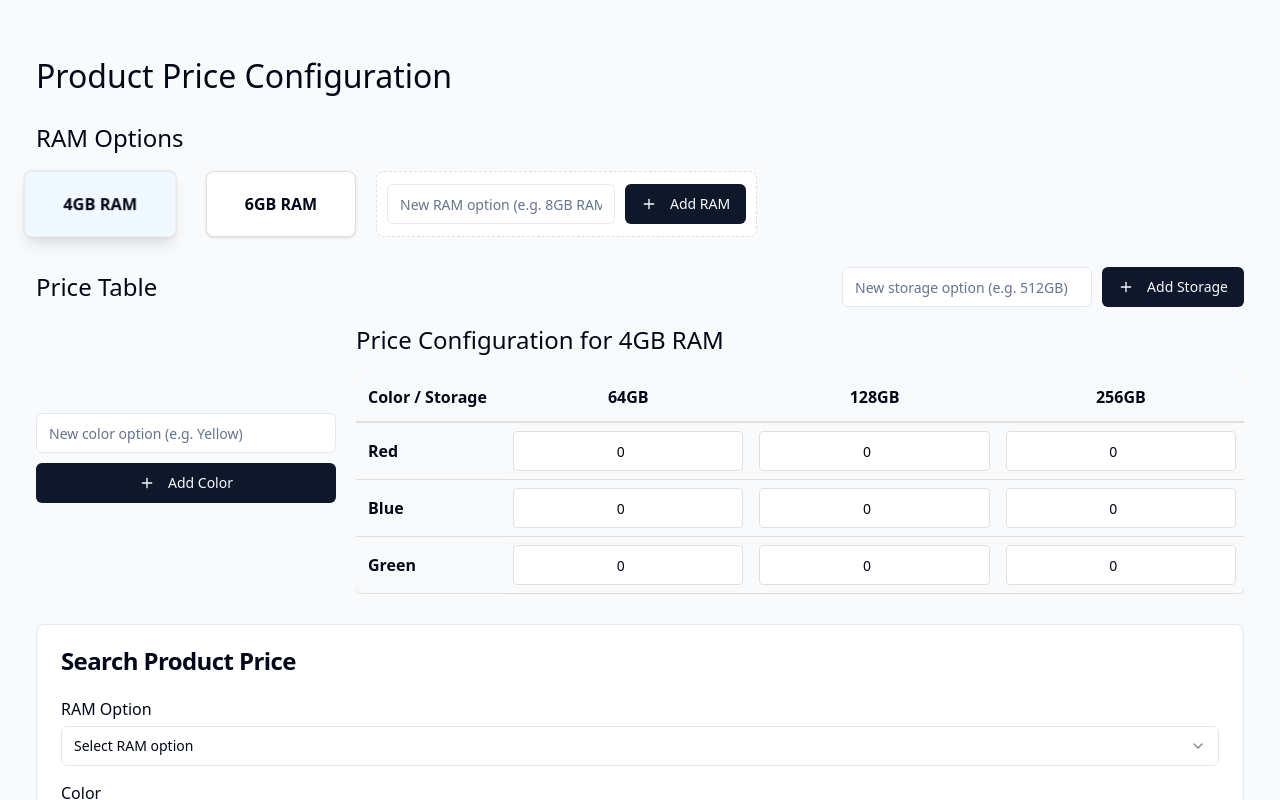
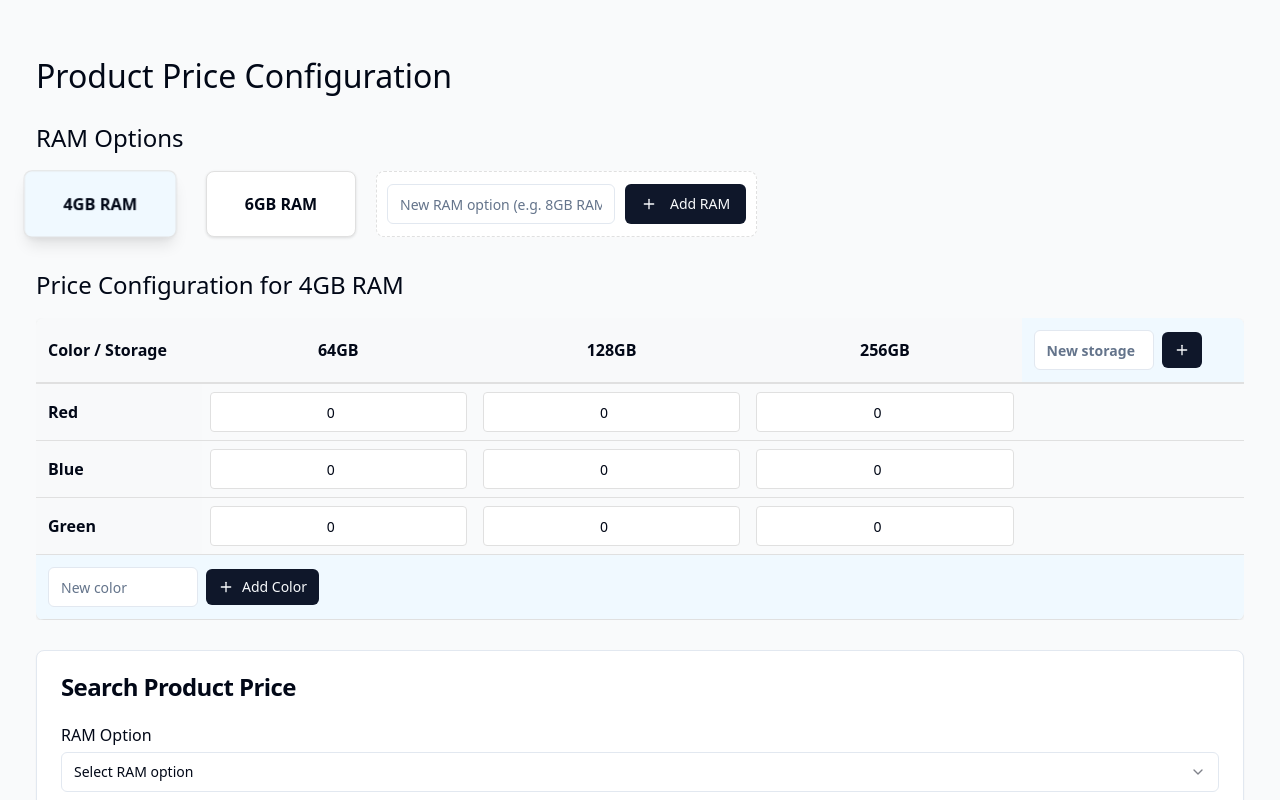
Before and after one commit to jatanbhimani/dynamic-price-grid, a React (Vite) app: page / in a window 1280 px wide. Shown: the top 800 px of the page. Built offline with nearby package versions, Linux system fonts and the light colour scheme.

Commit message:
Add row and column buttons
Add buttons to add rows and columns in the price table.

```diff
--- a/src/components/PriceTable.tsx
+++ b/src/components/PriceTable.tsx
@@ -1,6 +1,8 @@
 
-import React from 'react';
+import React, { useState } from 'react';
 import { Input } from '@/components/ui/input';
+import { Button } from '@/components/ui/button';
+import { Plus } from 'lucide-react';
 
 interface GridOption {
   id: string;
@@ -27,6 +29,8 @@ interface PriceTableProps {
     };
   };
   updatePrice: (rowId: string, columnId: string, price: number) => void;
+  onAddRow?: (name: string) => void;
+  onAddColumn?: (name: string) => void;
 }
 
 const PriceTable: React.FC<PriceTableProps> = ({
@@ -34,9 +38,28 @@ const PriceTable: React.FC<PriceTableProps> = ({
   rows,
   columns,
   priceData,
-  updatePrice
+  updatePrice,
+  onAddRow,
+  onAddColumn
 }) => {
+  const [newRowName, setNewRowName] = useState<string>('');
+  const [newColumnName, setNewColumnName] = useState<string>('');
+
   if (!grid) return null;
+
+  const handleAddRow = () => {
+    if (newRowName.trim() && onAddRow) {
+      onAddRow(newRowName);
+      setNewRowName('');
+    }
+  };
+
+  const handleAddColumn = () => {
+    if (newColumnName.trim() && onAddColumn) {
+      onAddColumn(newColumnName);
+      setNewColumnName('');
+    }
+  };
 
   return (
     <div>
@@ -65,6 +88,20 @@ const PriceTable: React.FC<PriceTableProps> = ({
                   {column.name}
                 </th>
               ))}
+              {/* Add Column button in the header */}
+              <th style={{ padding: '12px', borderBottom: '2px solid #e0e0e0', backgroundColor: '#f0f9ff' }}>
+                <div style={{ display: 'flex', alignItems: 'center', gap: '8px' }}>
+                  <Input
+                    value={newColumnName}
+                    onChange={(e) => setNewColumnName(e.target.value)}
+                    placeholder="New storage"
+                    style={{ width: '120px' }}
+                  />
+                  <Button onClick={handleAddColumn} size="sm">
+                    <Plus size={16} />
+                  </Button>
+                </div>
+              </th>
             </tr>
           </thead>
           <tbody>
@@ -106,8 +143,27 @@ const PriceTable: React.FC<PriceTableProps> = ({
                     />
                   </td>
                 ))}
+                {/* Empty cell to align with the add column header */}
+                <td style={{ borderBottom: '1px solid #e0e0e0' }}></td>
               </tr>
             ))}
+            {/* Add Row button as the last row */}
+            <tr style={{ backgroundColor: '#f0f9ff' }}>
+              <td colSpan={columns.length + 2} style={{ padding: '12px', borderBottom: '1px solid #e0e0e0' }}>
+                <div style={{ display: 'flex', alignItems: 'center', gap: '8px' }}>
+                  <Input
+                    value={newRowName}
+                    onChange={(e) => setNewRowName(e.target.value)}
+                    placeholder="New color"
+                    style={{ width: '150px' }}
+                  />
+                  <Button onClick={handleAddRow} size="sm">
+                    <Plus size={16} />
+                    Add Color
+                  </Button>
+                </div>
+              </td>
+            </tr>
           </tbody>
         </table>
       </div>
--- a/src/components/ProductConfigurator.tsx
+++ b/src/components/ProductConfigurator.tsx
@@ -1,10 +1,8 @@
+
 import React, { useState, useEffect } from 'react';
 import PriceGrid from './PriceGrid';
 import PriceTable from './PriceTable';
 import Search from './Search';
-import { Button } from '@/components/ui/button';
-import { Input } from '@/components/ui/input';
-import { Plus } from 'lucide-react';
 
 // Define types
 interface GridOption {
@@ -57,10 +55,6 @@ const ProductConfigurator: React.FC = () => {
   // State for current selected grid
   const [activeGrid, setActiveGrid] = useState<string>('grid1');
 
-  // State for new items
-  const [newRowName, setNewRowName] = useState<string>('');
-  const [newColumnName, setNewColumnName] = useState<string>('');
-
   // Initialize price data
   useEffect(() => {
     initializePriceData();
@@ -99,21 +93,19 @@ const ProductConfigurator: React.FC = () => {
   };
 
   // Add new row
-  const addRow = () => {
-    if (!newRowName.trim()) return;
+  const addRow = (name: string) => {
+    if (!name.trim()) return;
 
     const newId = `row${Date.now()}`;
-    setRows([...rows, { id: newId, name: newRowName }]);
-    setNewRowName('');
+    setRows([...rows, { id: newId, name }]);
   };
 
   // Add new column
-  const addColumn = () => {
-    if (!newColumnName.trim()) return;
+  const addColumn = (name: string) => {
+    if (!name.trim()) return;
 
     const newId = `col${Date.now()}`;
-    setColumns([...columns, { id: newId, name: newColumnName }]);
-    setNewColumnName('');
+    setColumns([...columns, { id: newId, name }]);
   };
 
   // Update price for a cell
@@ -148,61 +140,15 @@ const ProductConfigurator: React.FC = () => {
       <div style={{ marginBottom: '30px' }}>
         {activeGrid && (
           <div>
-            <div style={{
-              display: 'flex',
-              justifyContent: 'space-between',
-              alignItems: 'center',
-              marginBottom: '15px'
-            }}>
-              <h2 style={{ fontSize: '1.5rem' }}>Price Table</h2>
-
-              {/* Column Add Button */}
-              <div style={{ display: 'flex', alignItems: 'center' }}>
-                <Input
-                  value={newColumnName}
-                  onChange={(e) => setNewColumnName(e.target.value)}
-                  placeholder="New storage option (e.g. 512GB)"
-                  style={{ marginRight: '10px', width: '250px' }}
-                />
-                <Button onClick={addColumn}>
-                  <Plus size={16} style={{ marginRight: '5px' }} />
-                  Add Storage
-                </Button>
-              </div>
-            </div>
-
-            <div style={{ display: 'flex' }}>
-              {/* Row Add Button as a column next to the table */}
-              <div style={{
-                display: 'flex',
-                flexDirection: 'column',
-                justifyContent: 'center',
-                marginRight: '20px',
-                width: '300px'
-              }}>
-                <Input
-                  value={newRowName}
-                  onChange={(e) => setNewRowName(e.target.value)}
-                  placeholder="New color option (e.g. Yellow)"
-                  style={{ marginBottom: '10px' }}
-                />
-                <Button onClick={addRow}>
-                  <Plus size={16} style={{ marginRight: '5px' }} />
-                  Add Color
-                </Button>
-              </div>
-
-              {/* Price Table */}
-              <div style={{ flexGrow: 1 }}>
             <PriceTable
               grid={grids.find(g => g.id === activeGrid)}
               rows={rows}
               columns={columns}
               priceData={priceData[activeGrid] || {}}
               updatePrice={(rowId, columnId, price) => updatePrice(activeGrid, rowId, columnId, price)}
+              onAddRow={addRow}
+              onAddColumn={addColumn}
             />
-              </div>
-            </div>
           </div>
         )}
       </div>
```
Lines whose indentation alone changed are shown as unchanged.
